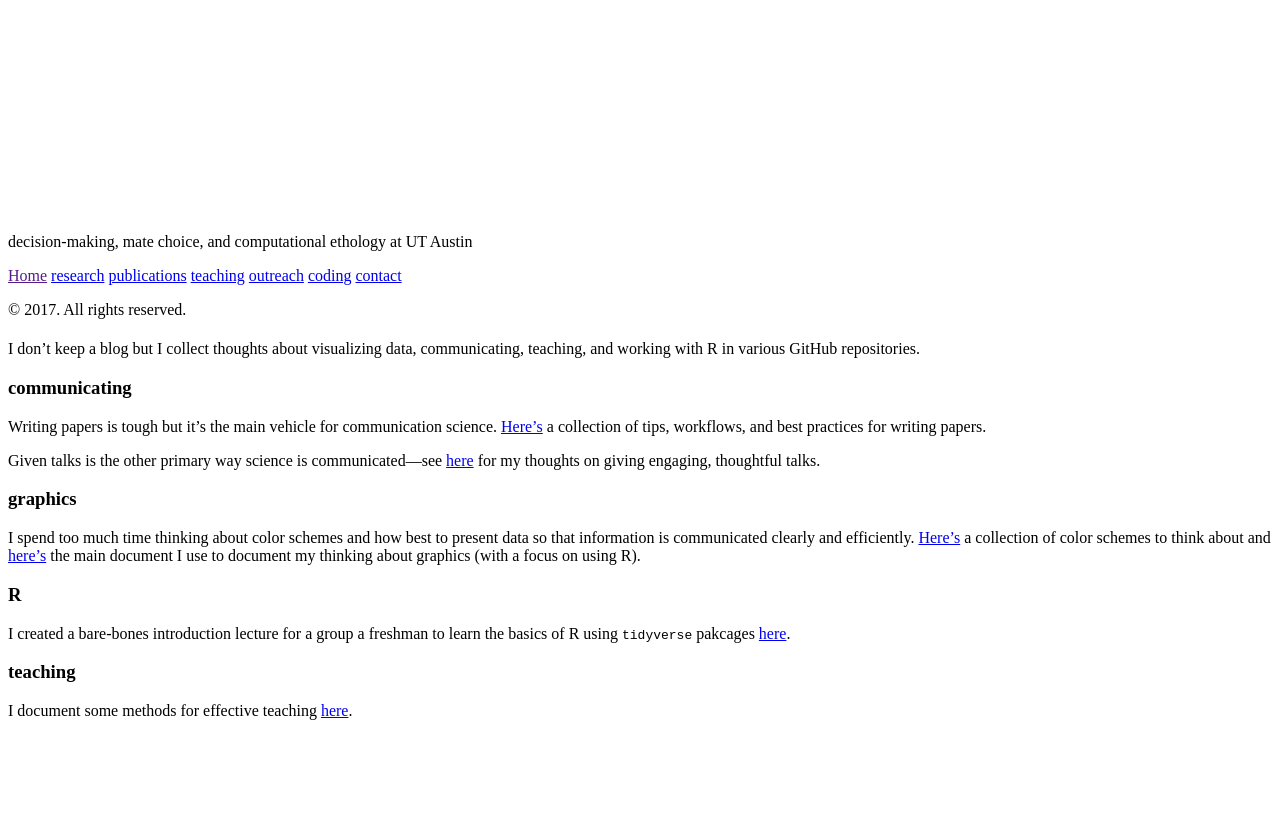
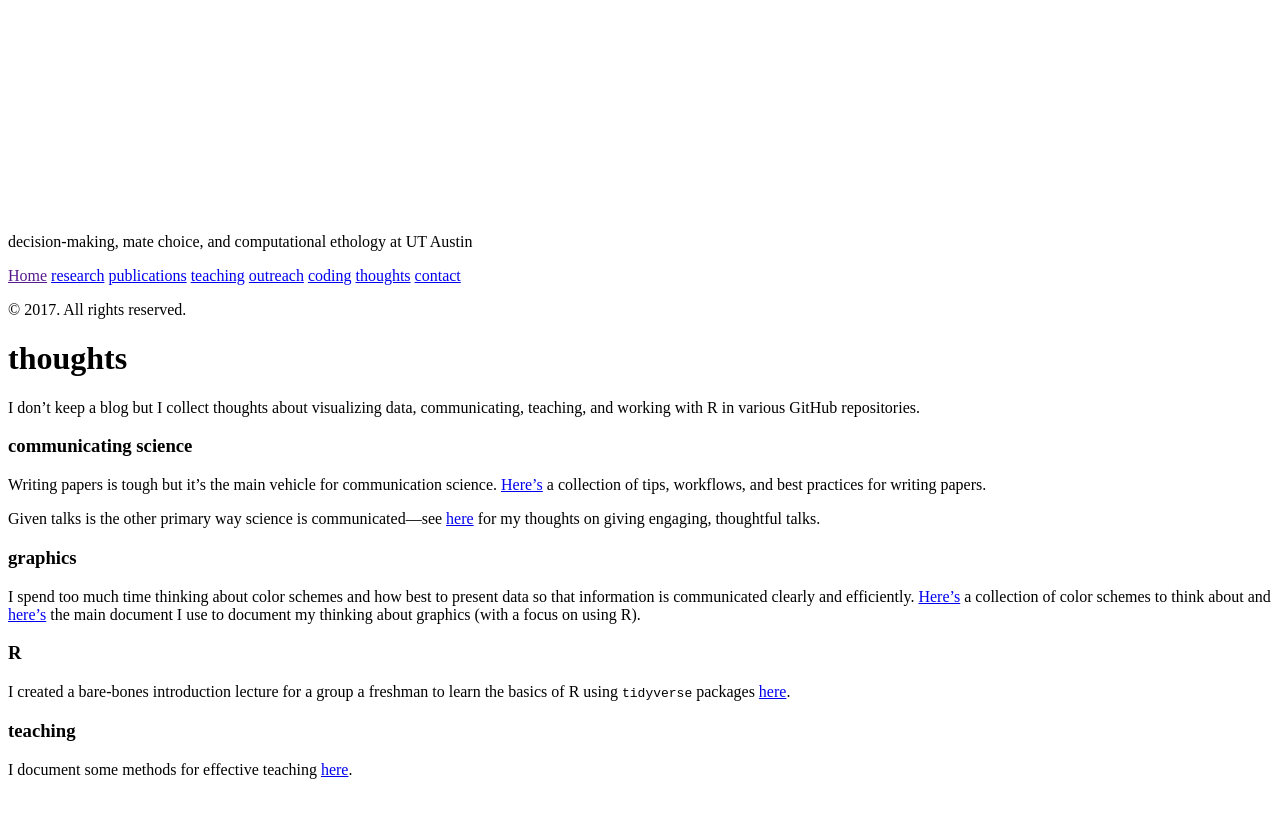
Before and after one commit to lukereding/lukereding.github.io, a Jekyll site: the page built from 2000-01-07-thoughts.MARKUP.md, in a window 1280 px wide. Shown: the top 818 px of the page. Built offline with Jekyll 4.4.1, drawn with Linux system fonts in a browser that asks for light colours; our own code applies the rules of GitHub Pages for plain Markdown files.

Commit message:
add front matter

```diff
--- a/2000-01-07-thoughts.MARKUP.md
+++ b/2000-01-07-thoughts.MARKUP.md
@@ -1,6 +1,11 @@
+---
+layout: page
+title: thoughts
+---
+
 I don’t keep a blog but I collect thoughts about visualizing data, communicating, teaching, and working with R in various GitHub repositories.
 
-### communicating
+### communicating science
 Writing papers is tough but it’s the main vehicle for communication science. [Here’s](https://github.com/lukereding/writing_tips/blob/master/writing_tips.md) a collection of tips, workflows, and best practices for writing papers.
 
 Given talks is the other primary way science is communicated—see [here](https://github.com/lukereding/thoughts_on_giving_talks/blob/master/thoughts_on_giving_talks.md) for my thoughts on giving engaging, thoughtful talks.
@@ -9,7 +14,7 @@ Given talks is the other primary way science is communicated—see [here](https:
 I spend too much time thinking about color schemes and how best to present data so that information is communicated clearly and efficiently. [Here’s](https://github.com/lukereding/thoughts_on_graphics/blob/master/color_palettes.nb.html?raw=true) a collection of color schemes to think about and [here’s](https://github.com/lukereding/thoughts_on_graphics/blob/master/thoughts_on_graphs_and_graphics.md) the main document I use to document my thinking about graphics (with a focus on using R).
 
 ### R
-I created a bare-bones introduction lecture for a group a freshman to learn the basics of R using `tidyverse` pakcages [here](https://github.com/lukereding/intro_to_r).
+I created a bare-bones introduction lecture for a group a freshman to learn the basics of R using `tidyverse` packages [here](https://github.com/lukereding/intro_to_r).
 
 ### teaching
 I document some methods for effective teaching [here](https://github.com/lukereding/teaching/blob/master/best_practices.md).
```
